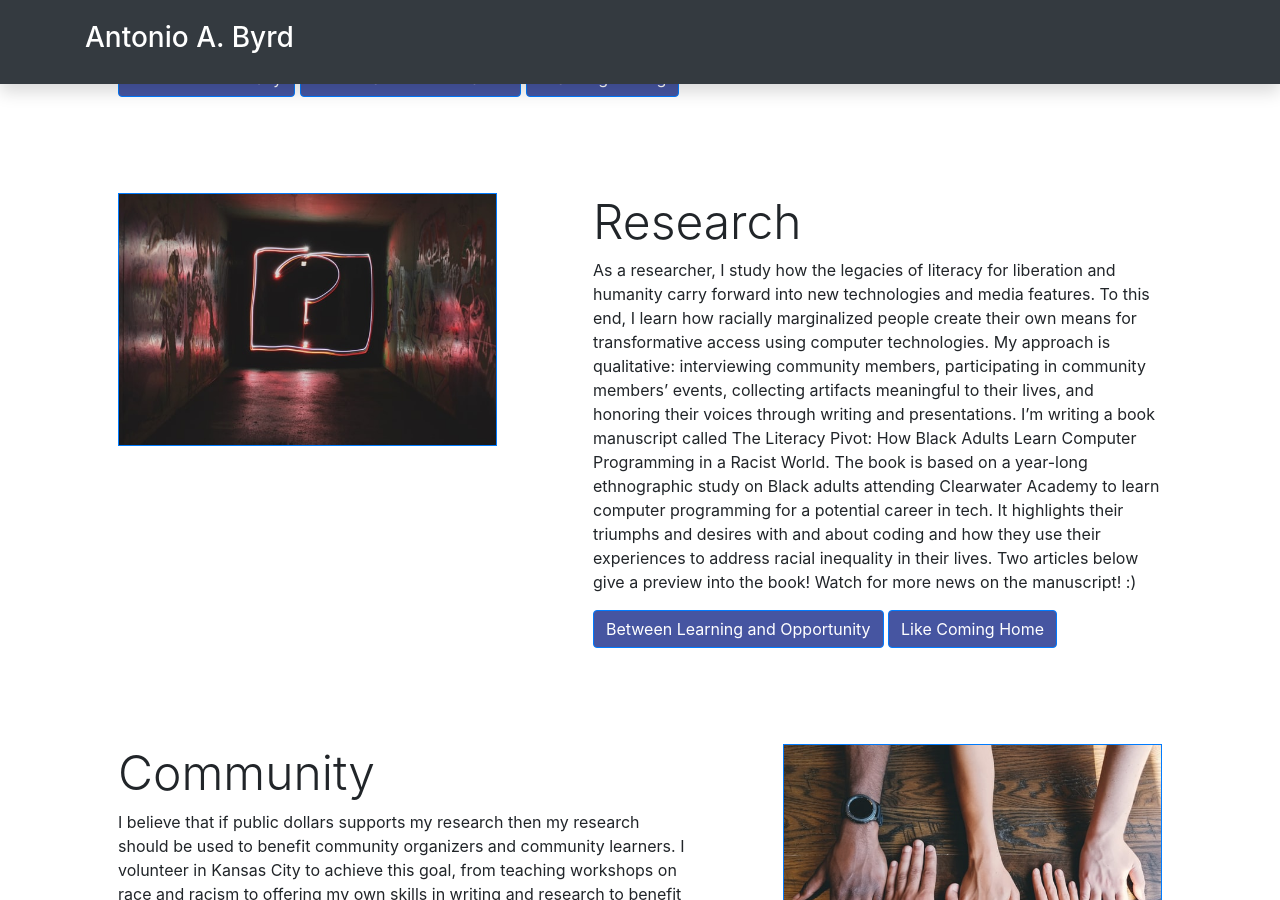
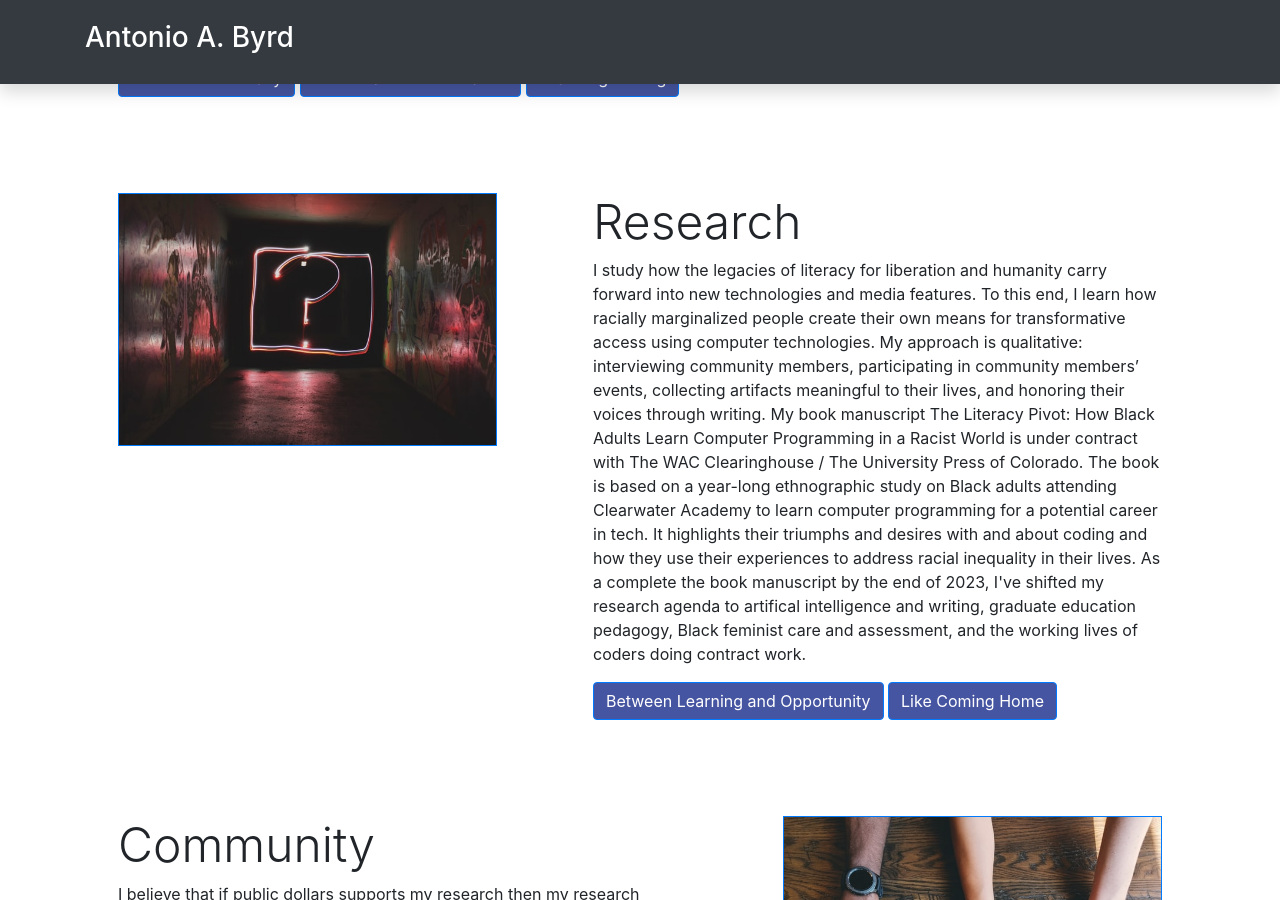
Before and after one commit to abyrd15/abyrd15.github.io, a Jekyll site: the page built from index.markdown, in a window 1280 px wide and 900 px high, scrolled down 2132 px. Built offline with Jekyll 4.4.1, drawn with Linux system fonts in a browser that asks for light colours; nearby versions of some CDN libraries; library files that are not in the unit come from our copies.

Commit message:
updated language in research section

```diff
--- a/_includes/home/section_research.html
+++ b/_includes/home/section_research.html
@@ -7,7 +7,7 @@
                 </div>
                 <div class="col-sm-7 p-5">
                     <h1 class="display-5">Research</h1>
-                    <p> As a researcher, I study how the legacies of literacy for liberation and humanity carry forward into new technologies and media features. To this end, I learn how racially marginalized people create their own means for transformative access using computer technologies. My approach is qualitative: interviewing community members, participating in community members’ events, collecting artifacts meaningful to their lives, and honoring their voices through writing and presentations. I’m writing a book manuscript called The Literacy Pivot: How Black Adults Learn Computer Programming in a Racist World. The book is based on a year-long ethnographic study on Black adults attending Clearwater Academy to learn computer programming for a potential career in tech. It highlights their triumphs and desires with and about coding and how they use their experiences to address racial inequality in their lives. Two articles below give a preview into the book! Watch for more news on the manuscript! :)
+                    <p> I study how the legacies of literacy for liberation and humanity carry forward into new technologies and media features. To this end, I learn how racially marginalized people create their own means for transformative access using computer technologies. My approach is qualitative: interviewing community members, participating in community members’ events, collecting artifacts meaningful to their lives, and honoring their voices through writing. My book manuscript The Literacy Pivot: How Black Adults Learn Computer Programming in a Racist World is under contract with The WAC Clearinghouse / The University Press of Colorado. The book is based on a year-long ethnographic study on Black adults attending Clearwater Academy to learn computer programming for a potential career in tech. It highlights their triumphs and desires with and about coding and how they use their experiences to address racial inequality in their lives. As a complete the book manuscript by the end of 2023, I've shifted my research agenda to artifical intelligence and writing, graduate education pedagogy, Black feminist care and assessment, and the working lives of coders doing contract work.
                     </p>
 
                     <button type="button" class="btn btn-primary" data-toggle="modal" data-target="#between_learning"> Between Learning and Opportunity</button>
```
